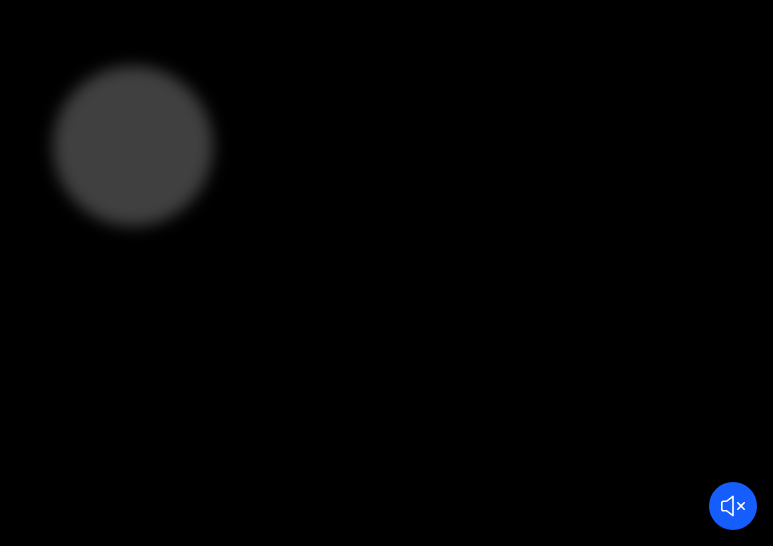
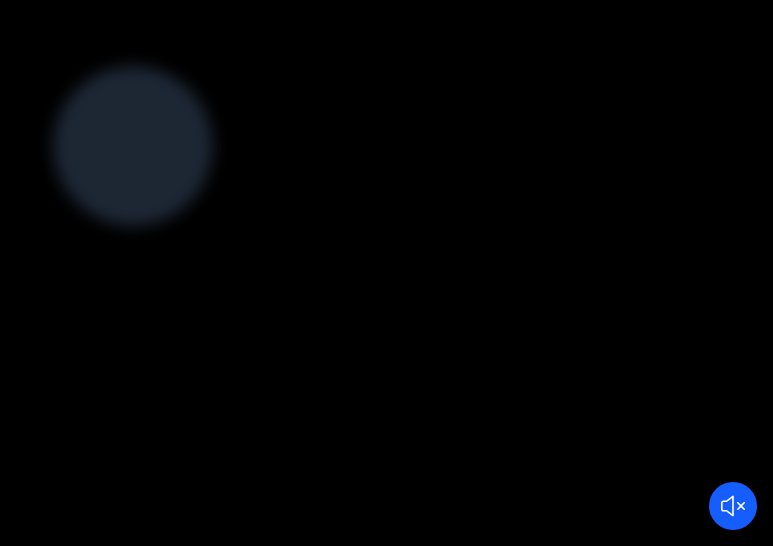
Before and after one commit to nyvyn/divedock, a Next.js app: page / in a window 1280 px wide. Shown: the part 254-800 px from the top of the page, without its empty margins (507-1280 px from the left). Built offline with nearby package versions, Linux system fonts and the light colour scheme.

Commit message:
refactor: remove errored prop from AudioVisualizer and update state-specific styles

```diff
--- a/app/components/visualizer/AudioVisualizer.tsx
+++ b/app/components/visualizer/AudioVisualizer.tsx
@@ -4,23 +4,37 @@ import clsx from "clsx";
 import React from "react";
 
 interface AudioVisualizerProps {
-    errored: boolean | string;
     listening: boolean;
     thinking: boolean;
     speaking: boolean;
 }
 
-export default function AudioVisualizer({ listening, thinking }: AudioVisualizerProps) {
+export default function AudioVisualizer({ listening, thinking, speaking }: AudioVisualizerProps) {
+    // Default classes for the visualizer
+    const baseClasses =
+        "size-40 rounded-full blur-sm " + // Using blur-sm as in your latest version
+        "transition-all ease-in-out duration-700 will-change-transform"; // Smoother transitions for all properties
+
+    // Original gradient, will be overridden by specific states below using bg-none
+    const initialGradient = "bg-linear-to-b from-red-200 to-red-400 dark:from-red-600 dark:to-red-800";
+
     return (
         <div
             className={clsx(
-                "size-40 rounded-full blur-sm " +
-                "bg-linear-to-b from-red-200 to-red-400 dark:from-red-600 dark:to-red-800 " +
-                "transition ease-in-out duration-1000 will-change-transform",
+                baseClasses,
+                initialGradient, // This will be the very base if no other state overrides it
                 {
-                    "bg-none bg-neutral-700": !listening,
-                    "bg-none bg-blue-500 ": thinking,
-                    "animate-pulse": listening && !thinking,
+                    // Speaking State: Bright, energetic, slight expansion, and a matching shadow
+                    "bg-none bg-amber-500 shadow-amber-400/50 shadow-xl scale-110": speaking,
+
+                    // Thinking State: (if not speaking) Deeper color, active bounce animation, and shadow
+                    "bg-none bg-indigo-600 shadow-indigo-500/50 shadow-lg animate-bounce": !speaking && thinking,
+
+                    // Listening State: (if not speaking or thinking) Calm blue, gentle pulse, and shadow
+                    "bg-none bg-sky-600 shadow-sky-500/50 shadow-md animate-pulse": !speaking && !thinking && listening,
+
+                    // Idle State: (if not speaking, thinking, or listening) Muted, less prominent
+                    "bg-none bg-slate-700 opacity-60": !speaking && !thinking && !listening,
                 }
             )}
         />
--- a/app/page.tsx
+++ b/app/page.tsx
@@ -16,7 +16,6 @@ export default function Home() {
             className="flex items-center justify-center min-h-screen min-w-screen bg-black"
         >
             <AudioVisualizer
-                errored={vad.errored}
                 listening={vad.listening}
                 thinking={scribe.transcribing}
                 speaking={false}
```
